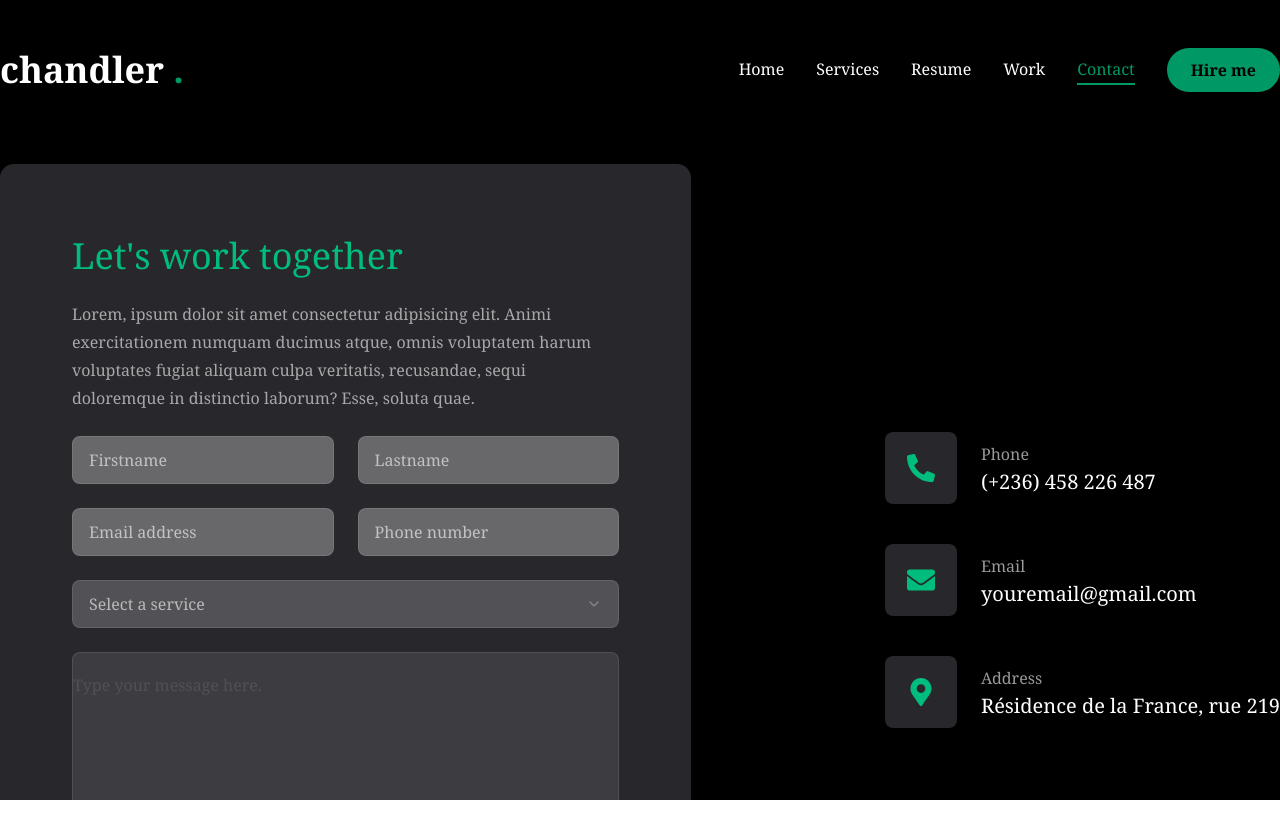
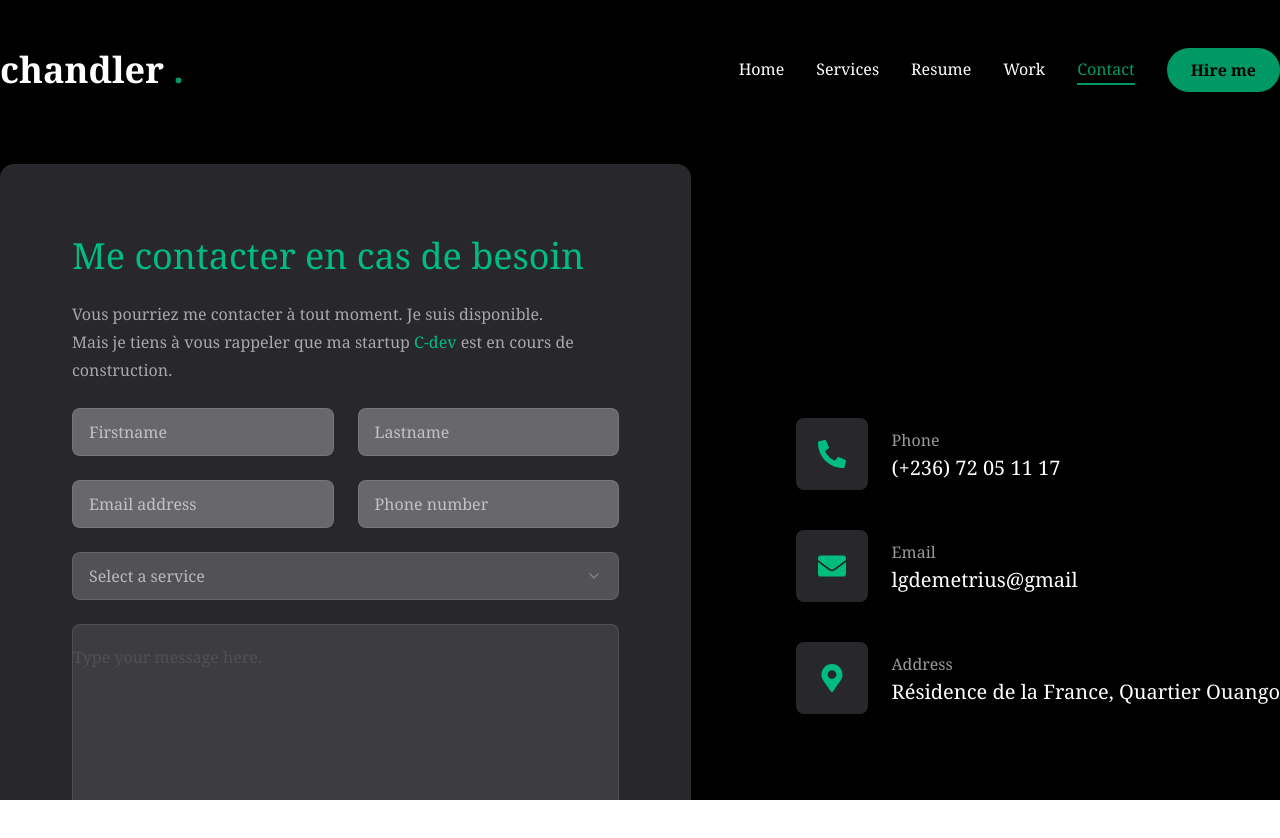
Before and after one commit to Demetrius-ch/portfolio3d, a Next.js app: page /contact in a window 1280 px wide. Shown: the top 838 px of the page. Built offline with nearby package versions, Linux system fonts and the light colour scheme.

Commit message:
Ajustement

```diff
--- a/app/contact/page.jsx
+++ b/app/contact/page.jsx
@@ -17,17 +17,17 @@ const info = [
   {
     icon: <FaPhoneAlt />,
     title: "Phone",
-    description: "(+236) 458 226 487",
+    description: "(+236) 72 05 11 17",
   },
   {
     icon: <FaEnvelope />,
     title: "Email",
-    description: "youremail@gmail.com",
+    description: "lgdemetrius@gmail",
   },
   {
     icon: <FaMapMarkerAlt />,
     title: "Address",
-    description: "Résidence de la France, rue 219",
+    description: "Résidence de la France, Quartier Ouango",
   },
 ];
 
@@ -48,12 +48,14 @@ const Contact = () => {
           {/**form */}
           <div className="xl:w-[54%] order-2 xl:order-none">
             <form className="flex flex-col gap-6 p-18 bg-[#27272c] rounded-xl">
-              <h3 className="text-4xl text-emerald-500">Let's work together</h3>
+              <h3 className="text-4xl text-emerald-500">
+                Me contacter en cas de besoin
+              </h3>
               <p className="text-white/60 ">
-                Lorem, ipsum dolor sit amet consectetur adipisicing elit. Animi
-                exercitationem numquam ducimus atque, omnis voluptatem harum
-                voluptates fugiat aliquam culpa veritatis, recusandae, sequi
-                doloremque in distinctio laborum? Esse, soluta quae.
+                Vous pourriez me contacter à tout moment. Je suis disponible.{" "}
+                <br /> Mais je tiens à vous rappeler que ma startup{" "}
+                <span className="text-emerald-500"> C-dev</span> est en cours de
+                construction.
               </p>
               {/**input */}
               <div className="grid grid-cols-1 md:grid-cols-2 gap-6">
@@ -69,7 +71,7 @@ const Contact = () => {
                 </SelectTrigger>
                 <SelectContent>
                   <SelectGroup>
-                    <SelectLabel>Select a service</SelectLabel>
+                    <SelectLabel>Selectionner un service</SelectLabel>
                     <SelectItem value="est">Web Development</SelectItem>
                     <SelectItem value="cst">UI/UX Design</SelectItem>
                     <SelectItem value="mst">Logo Design</SelectItem>
--- a/app/page.jsx
+++ b/app/page.jsx
@@ -23,11 +23,11 @@ const Home = () => {
                * Donc à chaque fois qu'on spécifie une classe(h2-h3), on complète le reste avec ces classes.
                */}
               Bonjour, Je suis <br />{" "}
-              <span className="text-emerald-600">Chandler Demetrius</span>
+              <span className="text-emerald-600">Demetrius Triphelin</span>
             </h1>
             <p className="max-w-[500px] mb-9 text-white/80">
               Je crée des exprériences digitales élégantes et je maîtrise
-              plusieurs langages de programmation et technologies
+              plusieurs langages de programmation et technologies.
             </p>
             {/**bouton et link */}
             <div className="flex flex-col xl:flex-row items-center gap-8">
--- a/app/resume/page.jsx
+++ b/app/resume/page.jsx
@@ -7,7 +7,14 @@ import {
   FaPython,
   FaNodeJs,
 } from "react-icons/fa";
-import { SiTailwindcss, SiNextdotjs, SiTypescript } from "react-icons/si";
+import {
+  SiTailwindcss,
+  SiNextdotjs,
+  SiTypescript,
+  SiFlutter,
+  SiGo,
+  SiPostgresql,
+} from "react-icons/si";
 import {
   Tabs,
   TabsContent,
@@ -30,7 +37,7 @@ const about = {
   info: [
     {
       fieldName: "Name",
-      fieldValue: " Chandler Demetrius",
+      fieldValue: " Demetrius Le Grand",
     },
     {
       fieldName: "Phone",
@@ -38,27 +45,27 @@ const about = {
     },
     {
       fieldName: "Experience",
-      fieldValue: " 04+ Years",
+      fieldValue: " +04 ans",
     },
     {
       fieldName: "Skype",
       fieldValue: "chandler.01",
     },
     {
-      fieldName: "Nationnality",
-      fieldValue: " Central African",
+      fieldName: "Nationnalité",
+      fieldValue: " Centrafricaine",
     },
     {
       fieldName: "Email",
-      fieldValue: "myemail@gmail.com",
+      fieldValue: "triphelin@gmail.com",
     },
     {
       fieldName: "Freelance",
       fieldValue: "Available",
     },
     {
-      fieldName: "Languages",
-      fieldValue: "French, English, Sano",
+      fieldName: "Langages",
+      fieldValue: "Sango, Français, English",
     },
   ],
 };
@@ -69,7 +76,7 @@ const experience = {
   icon: "/assets/resume/badge.svg",
   title: "My experience",
   description:
-    "Dans cette section, vous trouverez un résumé de mes expériences professionnelles et stages, illustrant les compétences que j'ai développées et les projets auxquelles j'ai participé",
+    "Dans cette section, vous trouverez un résumé de mes expériences professionnelles et stages, illustrant les compétences que j'ai développées et les projets auxquel j'ai participé.",
   items: [
     {
       company: "Caucus African",
@@ -129,7 +136,7 @@ const education = {
     },
     {
       institution: "Classroom",
-      degree: "Development JavaScript",
+      degree: "Developpement JavaScript",
       duration: "2025",
     },
     {
@@ -149,7 +156,7 @@ const education = {
     },
     {
       institution: "Insitut Superieur de Technoligie",
-      degree: "Certifié en Génie Informatique",
+      degree: "Licence en Génie Informatique",
       duration: "2024 - 2025",
     },
     {
@@ -162,7 +169,7 @@ const education = {
 // skills data
 const skills = {
   icon: "/assets/resume/cap.svg",
-  title: "My Skylss",
+  title: "Mes compétences",
   description:
     "Sur cette partie, vous trouverez l'ensemble des langages, frameworks et outils que j'ai appris et que je maîtrise.",
   skillList: [
@@ -202,6 +209,18 @@ const skills = {
       icon: <SiTypescript />,
       name: "typescrit",
     },
+    {
+      icon: <SiFlutter />,
+      name: "flutter",
+    },
+    {
+      icon: <SiGo />,
+      name: "golang",
+    },
+    {
+      icon: <SiPostgresql />,
+      name: "postgresql",
+    },
   ],
 };
 
@@ -224,7 +243,7 @@ const Resume = () => {
             <TabsTrigger value="experience">Expreience</TabsTrigger>
             <TabsTrigger value="education">Education</TabsTrigger>
             <TabsTrigger value="skills">Skills</TabsTrigger>
-            <TabsTrigger value="about">About me</TabsTrigger>
+            <TabsTrigger value="about">A propos</TabsTrigger>
           </TabsList>
 
           {/** Content */}
--- a/app/services/page.jsx
+++ b/app/services/page.jsx
@@ -10,28 +10,28 @@ const services = [
     num: "01",
     title: "web Development",
     description:
-      "Lorem ipsum dolor sit amet consectetur adipisicing elit. Earum doloribus inventore delectus ut atque quidem optio dolor, possimus mollitia rerum. Sunt dignissimos corrupti blanditiis nisi, tempore enim accusantium cumque tempora.",
+      "Je conçois et développe des sites web optimisés pour tous les supports. Mon objectif est de fournir des plateformes rapides, sécurisées et adaptées aux besoins du client, en utilisant les technologies les plus récentes.",
     href: "",
   },
   {
     num: "02",
     title: "UI/UX Design",
     description:
-      "Lorem ipsum dolor sit amet consectetur adipisicing elit. Earum doloribus inventore delectus ut atque quidem optio dolor, possimus mollitia rerum. Sunt dignissimos corrupti blanditiis nisi, tempore enim accusantium cumque tempora.",
+      "je crée des expériences utilisateur fluides et esthétiques, en mettant l'accent sur l'argonie et l'accessibilité. Chaque design est pensé pour maximiser l'engagement et la satifsfaction des utilisateurs.",
     href: "",
   },
   {
     num: "03",
     title: "Logo design",
     description:
-      "Lorem ipsum dolor sit amet consectetur adipisicing elit. Earum doloribus inventore delectus ut atque quidem optio dolor, possimus mollitia rerum. Sunt dignissimos corrupti blanditiis nisi, tempore enim accusantium cumque tempora.",
+      "je conçois des logos uniques et professionnels qui reflètent la vision et les valeurs de votre marque. l'objectif: marquer les esprits avec un visuel simple, pertinent et impactant.",
     href: "",
   },
   {
     num: "04",
-    title: "SEO",
+    title: "Développement mobile",
     description:
-      "Lorem ipsum dolor sit amet consectetur adipisicing elit. Earum doloribus inventore delectus ut atque quidem optio dolor, possimus mollitia rerum. Sunt dignissimos corrupti blanditiis nisi, tempore enim accusantium cumque tempora.",
+      "Je développe des applications Android et ios modernes, fluides et bien pensées. Mon objectif est d'offir une expérience utilisateur optimale, avec des fonctionnalités adaptées aux besoins réels.",
     href: "",
   },
 ];
@@ -62,11 +62,13 @@ const Services = () => {
                     href={service.href}
                     className="w-[70px] h-[70px] rounded-full bg-white group-hover:bg-emerald-600 transition-all duration-500 flex justify-center items-center hover:-rotate-45"
                   >
-                    <BsArrowDownRight className="text-black text-3xl  "/>
+                    <BsArrowDownRight className="text-black text-3xl  " />
                   </Link>
                 </div>
                 {/**titre */}
-                <h2 className="text-[42px] font-bold leading-none text-white group-hover:text-emerald-600 transition-all duration-500">{service.title}</h2>
+                <h2 className="text-[42px] font-bold leading-none text-white group-hover:text-emerald-600 transition-all duration-500">
+                  {service.title}
+                </h2>
                 {/**description */}
                 <p className="text-white/60">{service.description}</p>
                 {/**bordure */}
--- a/app/work/page.jsx
+++ b/app/work/page.jsx
@@ -49,6 +49,7 @@ const projects = [
     live: "",
     github: "",
   },
+
 ];
 const Work = () => {
   const [project, setProject] = useState(projects[0]);
```
